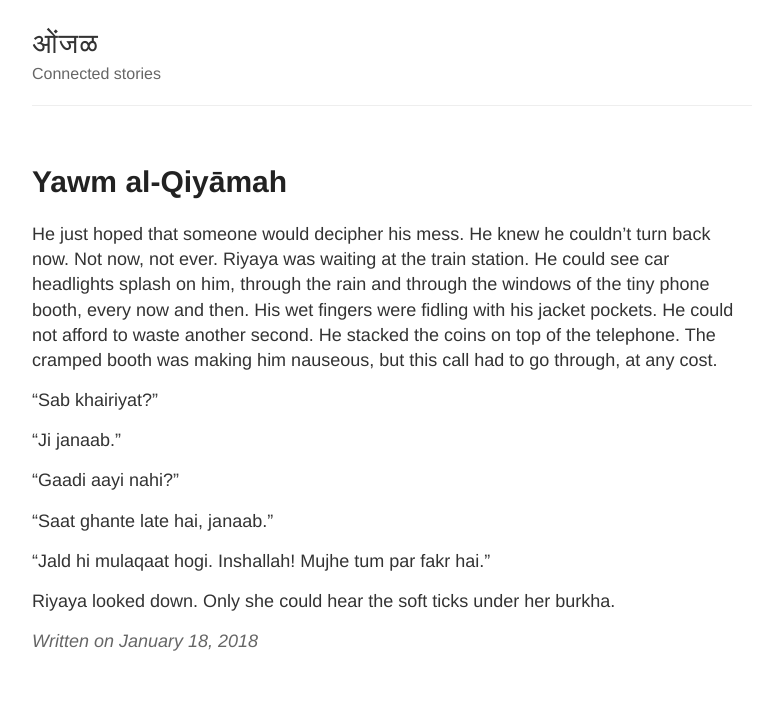
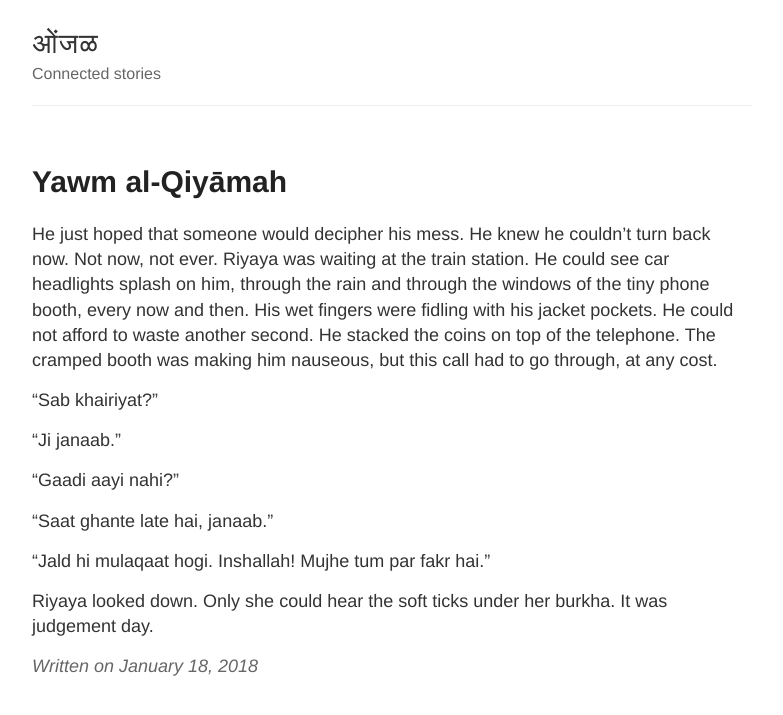
Before and after one commit to onjal/onjal.github.io, a Jekyll site: the page built from _posts/2018-01-18-riyaya.md, in a window 1280 px wide. Shown: the top 715 px of the page, without its empty margins (248-1031 px from the left). Built offline with Jekyll 4.4.1, drawn with Linux system fonts in a browser that asks for light colours.

Commit message:
judgement day

```diff
--- a/_posts/2018-01-18-riyaya.md
+++ b/_posts/2018-01-18-riyaya.md
@@ -15,4 +15,4 @@ He just hoped that someone would decipher his mess. He knew he couldn't turn bac
 
 "Jald hi mulaqaat hogi. Inshallah! Mujhe tum par fakr hai."
 
-Riyaya looked down. Only she could hear the soft ticks under her burkha.
+Riyaya looked down. Only she could hear the soft ticks under her burkha. It was judgement day.
```
